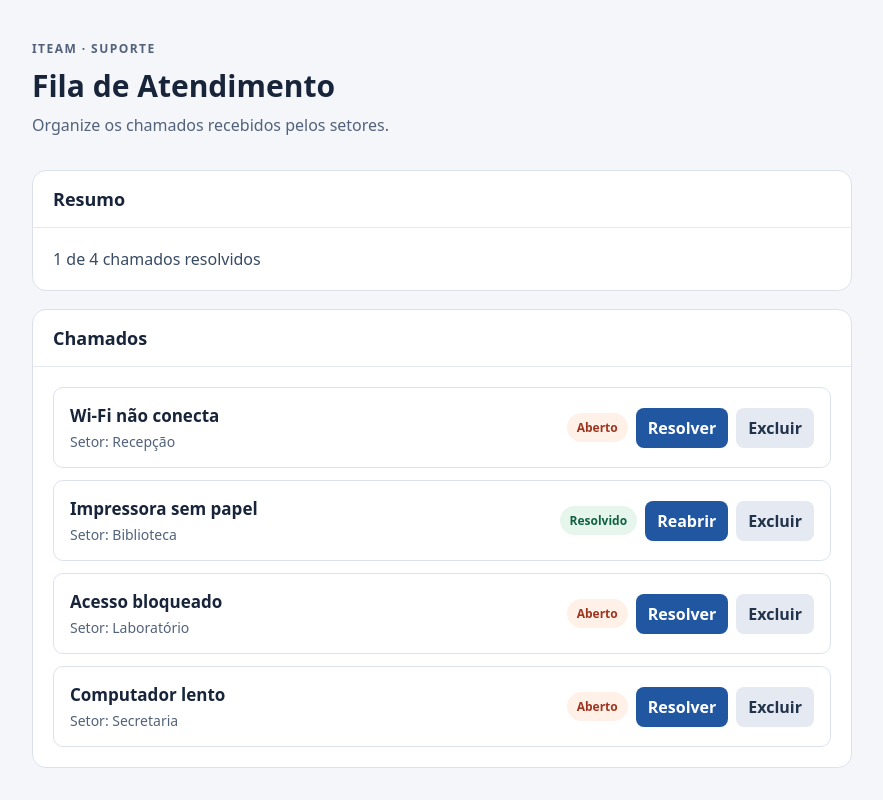
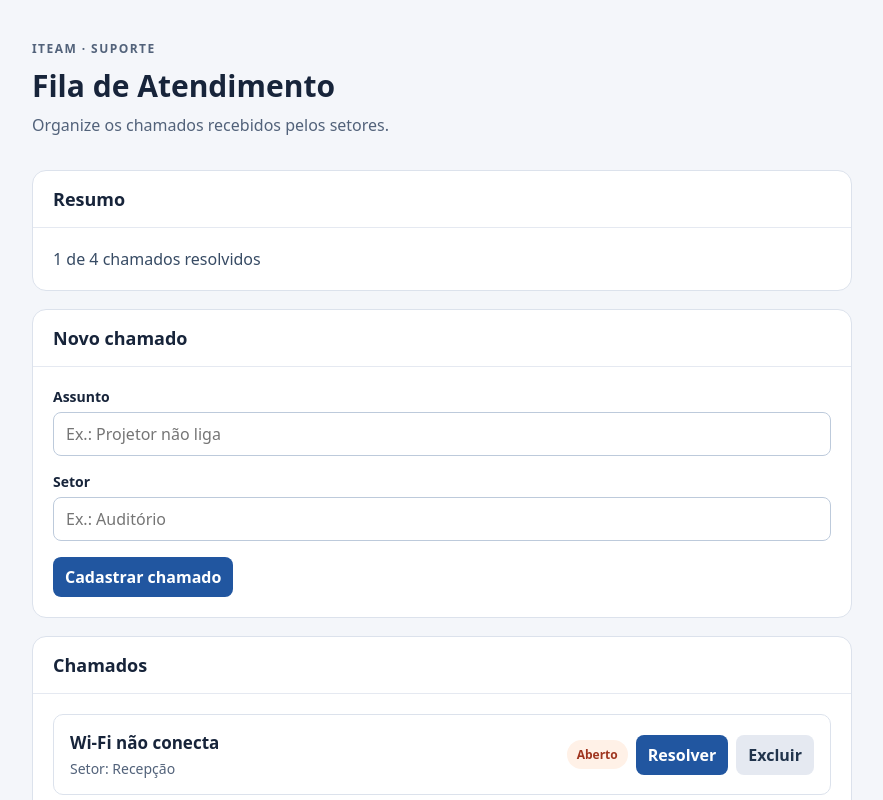
Before and after one commit to Hendrick01/fila-atendimento, a React (Vite) app: page / in a window 1280 px wide. Shown: the top 800 px of the page, without its empty margins (198-1081 px from the left). Built offline with nearby package versions, Linux system fonts and the light colour scheme.

Commit message:
E5: cadastrar chamado com ChamadoForm controlado

```diff
--- a/src/App.jsx
+++ b/src/App.jsx
@@ -2,6 +2,7 @@ import { useState } from "react";
 import "./App.css";
 import Panel from "./components/Panel.jsx";
 import ChamadoList from "./components/ChamadoList.jsx";
+import ChamadoForm from "./components/ChamadoForm.jsx";
 import { initialTickets } from "./data/chamados.js";
 
 export default function App() {
@@ -25,6 +26,17 @@ export default function App() {
     setChamados((atuais) => atuais.filter((chamado) => chamado.id !== id));
   }
 
+  // Recebe dados já validados pelo formulário e adiciona um novo chamado aberto.
+  function cadastrarChamado(assunto, setor) {
+    const novoChamado = {
+      id: `chamado-${Date.now()}`,
+      title: assunto,
+      sector: setor,
+      resolved: false,
+    };
+    setChamados((atuais) => [...atuais, novoChamado]);
+  }
+
   return (
     <main className="app">
       <header className="hero">
@@ -39,6 +51,10 @@ export default function App() {
         </p>
       </Panel>
 
+      <Panel title="Novo chamado">
+        <ChamadoForm onCadastrar={cadastrarChamado} />
+      </Panel>
+
       <Panel title="Chamados">
         <ChamadoList
           chamados={chamados}
--- /dev/null
+++ b/src/components/ChamadoForm.jsx
@@ -0,0 +1,66 @@
+import { useState } from "react";
+
+const CAMPOS_VAZIOS = { assunto: "", setor: "" };
+
+// Formulário controlado: os valores dos campos ficam em um único estado (objeto).
+// Quando os dados são válidos, entrega assunto e setor ao App por onCadastrar.
+export default function ChamadoForm({ onCadastrar }) {
+  const [campos, setCampos] = useState(CAMPOS_VAZIOS);
+  const [erro, setErro] = useState("");
+
+  // Um único handler para os dois campos: o atributo name diz qual chave atualizar.
+  function handleChange(event) {
+    const { name, value } = event.target;
+    setCampos((atuais) => ({ ...atuais, [name]: value }));
+  }
+
+  function handleSubmit(event) {
+    event.preventDefault(); // impede o recarregamento da página
+
+    const assunto = campos.assunto.trim();
+    const setor = campos.setor.trim();
+
+    if (assunto === "" || setor === "") {
+      setErro("Preencha o assunto e o setor.");
+      return; // os campos continuam com o que foi digitado
+    }
+
+    onCadastrar(assunto, setor);
+    setCampos(CAMPOS_VAZIOS);
+    setErro("");
+  }
+
+  return (
+    <form className="ticket-form" onSubmit={handleSubmit}>
+      <div className="field">
+        <label htmlFor="assunto">Assunto</label>
+        <input
+          id="assunto"
+          name="assunto"
+          type="text"
+          value={campos.assunto}
+          onChange={handleChange}
+          placeholder="Ex.: Projetor não liga"
+        />
+      </div>
+
+      <div className="field">
+        <label htmlFor="setor">Setor</label>
+        <input
+          id="setor"
+          name="setor"
+          type="text"
+          value={campos.setor}
+          onChange={handleChange}
+          placeholder="Ex.: Auditório"
+        />
+      </div>
+
+      {erro && <p className="form-error">{erro}</p>}
+
+      <div>
+        <button type="submit">Cadastrar chamado</button>
+      </div>
+    </form>
+  );
+}
```
